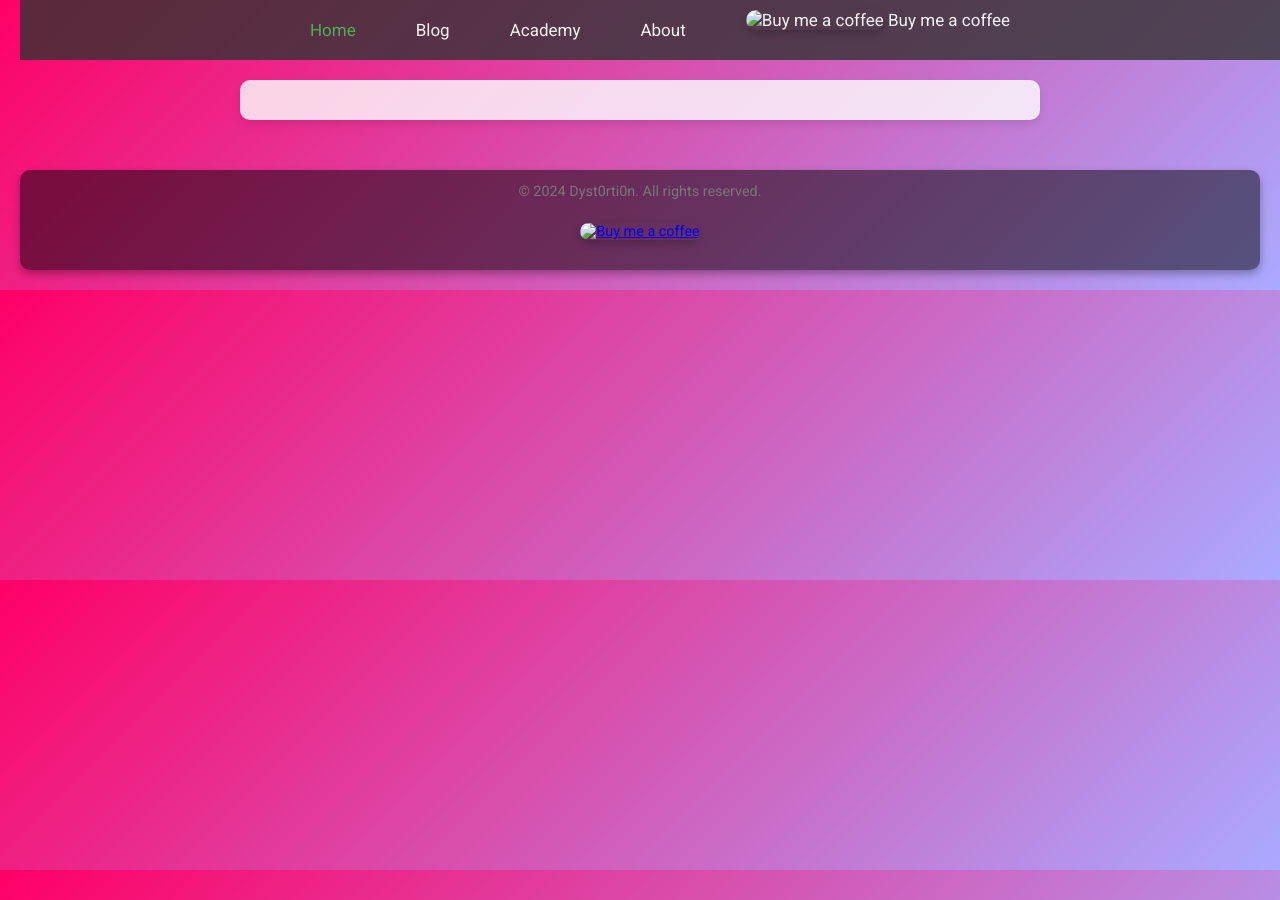
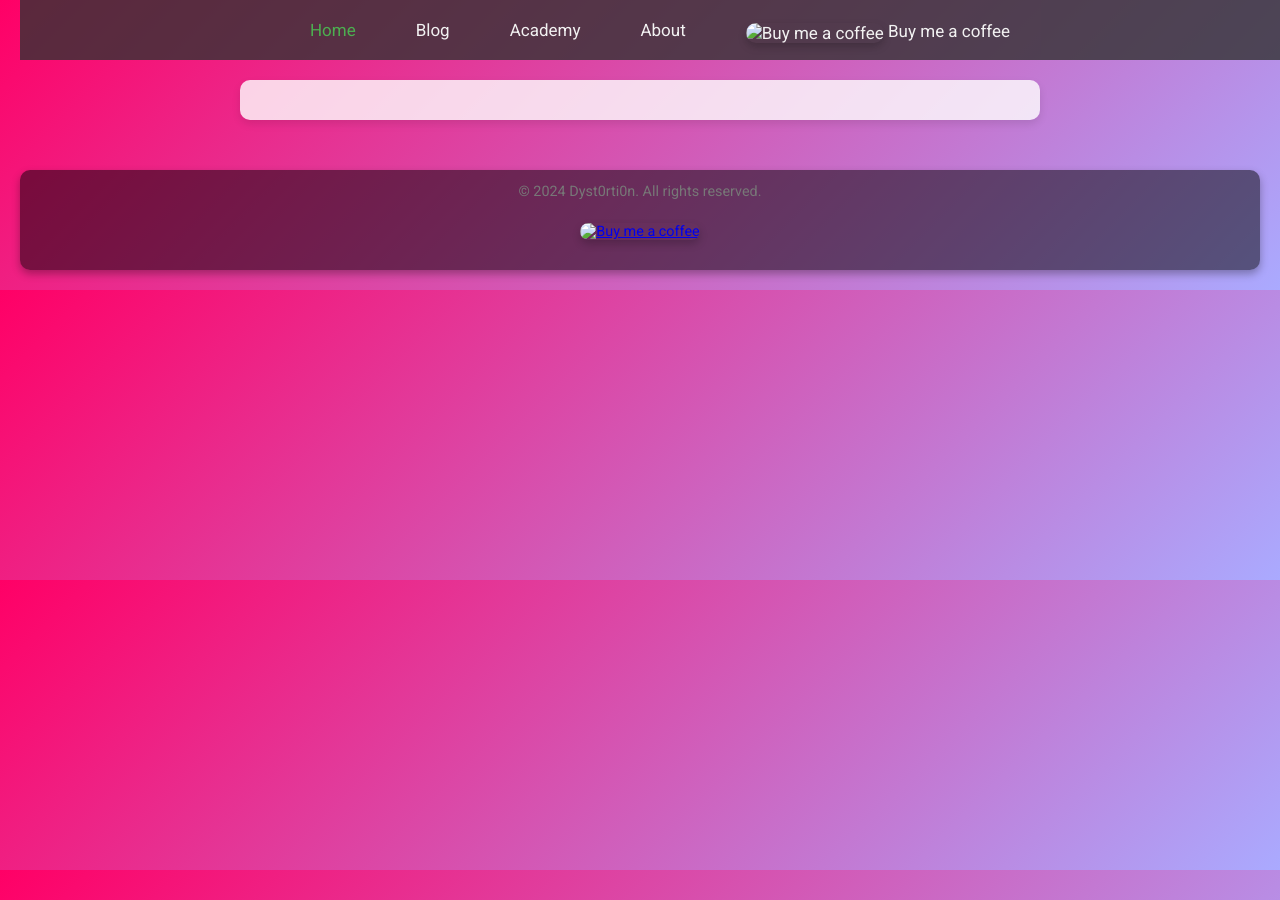
Before and after one commit to Dyst0rti0n/Dyst0rti0n.github.io, a Jekyll site: the page built from index.md, in a window 1280 px wide. Built offline with Jekyll 4.4.1, drawn with Linux system fonts in a browser that asks for light colours.

Commit message:
Adjust Buy Me a Coffee button alignment in the navbar

```diff
--- a/assets/css/navbar.css
+++ b/assets/css/navbar.css
@@ -89,3 +89,13 @@ body {
     text-align: left;
   }
 }
+
+.bmc-button-nav img {
+  vertical-align: middle;
+  margin-bottom: -5px;
+}
+
+.bmc-button-nav span {
+  vertical-align: middle;
+  margin-top: -5px;
+}
```
